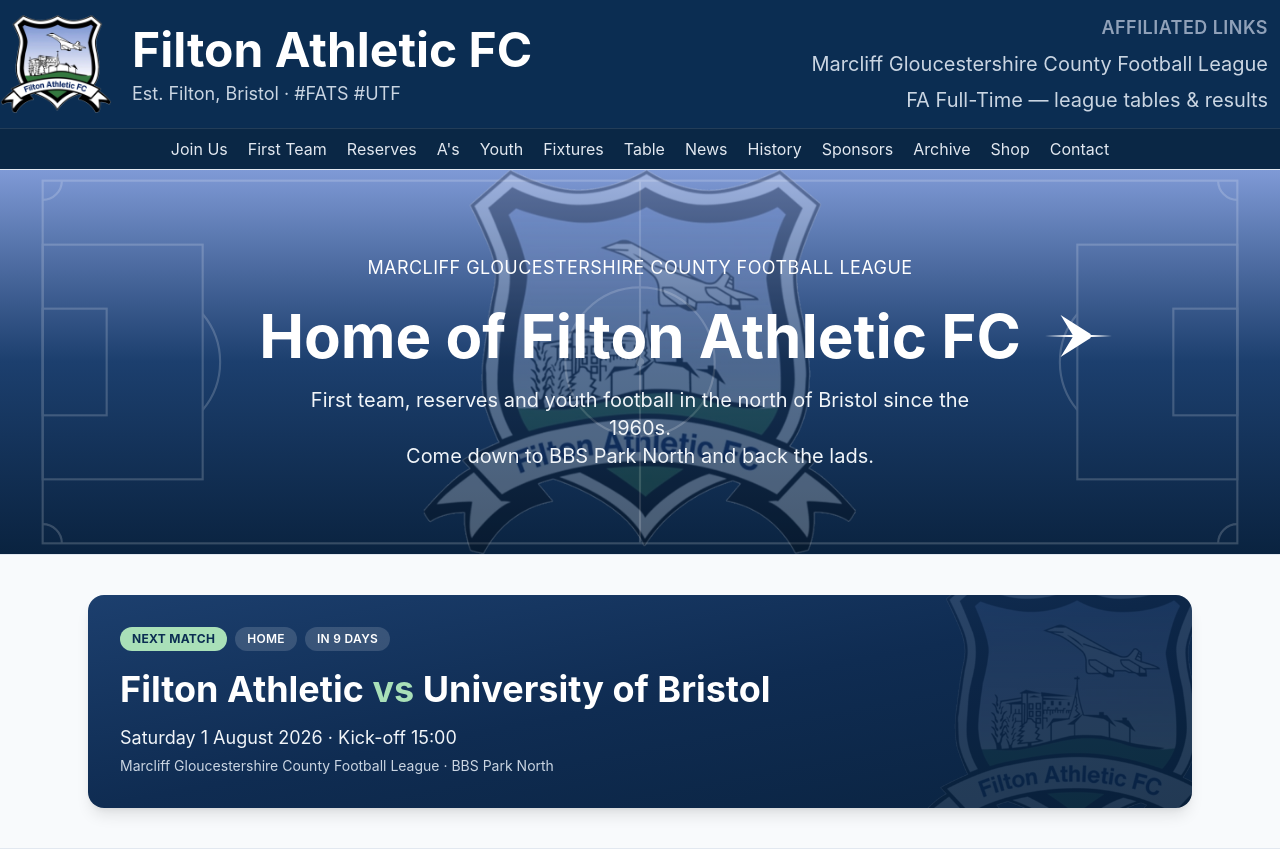
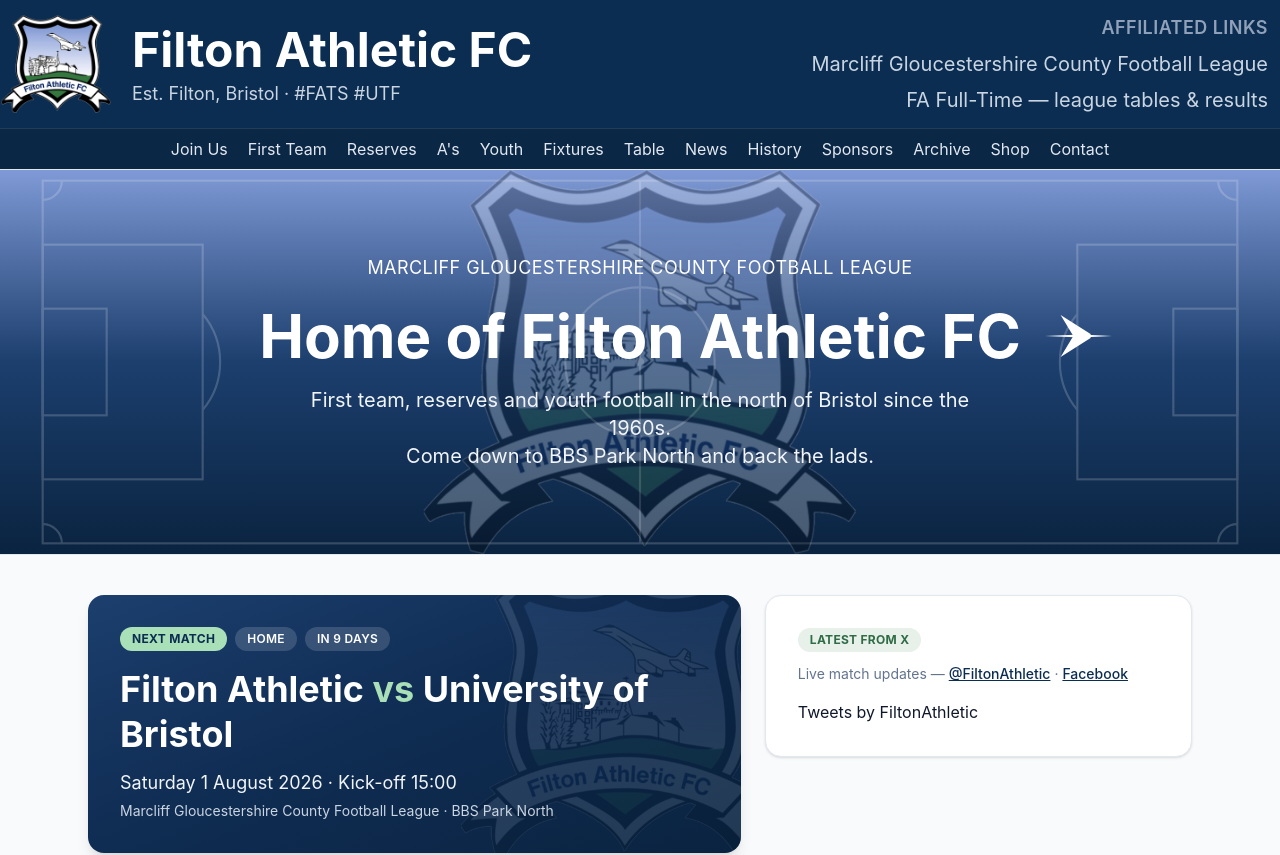
Before and after one commit to addyap/filton-athletic-fc, a React (Vite) app: page / in a window 1280 px wide. Shown: the top 855 px of the page. Built offline with nearby package versions, Linux system fonts and the light colour scheme.

Commit message:
Add live X timeline widget alongside Next Match banner
Embeds the official X (Twitter) timeline widget for @FiltonAthletic
next to the Next Match card via a new MatchStrip `sidebar` prop, so
live match updates sit at the same visual level as the next fixture.

```diff
--- a/src/components/MatchStrip.tsx
+++ b/src/components/MatchStrip.tsx
@@ -1,4 +1,4 @@
-import { useEffect, useState } from 'react'
+import { useEffect, useState, type ReactNode } from 'react'
 import { Link } from 'react-router-dom'
 import crestTrimmed from '../assets/img/filton-athletic-crest-trimmed.webp'
 import {
@@ -36,7 +36,8 @@
   return `In ${days} days`
 }
 
-function MatchStrip() {
+/** `sidebar` renders alongside the Next Match card — e.g. the X timeline — at the same visual level. */
+function MatchStrip({ sidebar }: { sidebar?: ReactNode }) {
   const next = nextFirstTeamFixture
   const last = lastFirstTeamResult
 
@@ -50,8 +51,8 @@
   if (!next && !last) {
     return (
       <section aria-label="Season status" className="border-b border-slate-200 bg-slate-50">
-        <div className="mx-auto max-w-6xl px-4 py-8 sm:px-6">
-          <div className="rounded-xl border border-[#0b2d52] bg-[#0b2d52] p-5 text-center text-white sm:p-6">
+        <div className={`mx-auto max-w-6xl gap-6 px-4 py-8 sm:px-6 ${sidebar ? 'grid sm:grid-cols-5 sm:items-start' : ''}`}>
+          <div className={`rounded-xl border border-[#0b2d52] bg-[#0b2d52] p-5 text-center text-white sm:p-6 ${sidebar ? 'sm:col-span-3' : ''}`}>
             <span className="text-xs font-semibold uppercase tracking-wide text-[#a9e0b8]">
               2026/27 season
             </span>
@@ -65,19 +66,21 @@
               .
             </p>
           </div>
+          {sidebar && <div className="sm:col-span-2">{sidebar}</div>}
         </div>
       </section>
     )
   }
 
   const nextProgramme = next ? programmeForFixture(next) : undefined
+  const hasSecondColumn = Boolean(last || sidebar)
 
   return (
     <section aria-label="Latest match information" className="border-b border-slate-200 bg-slate-50">
-      <div className={`mx-auto max-w-6xl gap-6 px-4 py-10 sm:px-6 ${last ? 'grid sm:grid-cols-5' : ''}`}>
+      <div className={`mx-auto max-w-6xl gap-6 px-4 py-10 sm:px-6 ${hasSecondColumn ? 'grid sm:grid-cols-5 sm:items-start' : ''}`}>
         {next && (
           <div
-            className={`relative overflow-hidden rounded-2xl bg-gradient-to-br from-[#1c3f6e] via-[#0f2c52] to-[#0a2340] text-white shadow-lg ${last ? 'sm:col-span-3' : ''}`}
+            className={`relative overflow-hidden rounded-2xl bg-gradient-to-br from-[#1c3f6e] via-[#0f2c52] to-[#0a2340] text-white shadow-lg ${hasSecondColumn ? 'sm:col-span-3' : ''}`}
           >
             <img
               src={crestTrimmed}
@@ -121,8 +124,10 @@
           </div>
         )}
 
+        {hasSecondColumn && (
+          <div className={`flex flex-col gap-6 ${next ? 'sm:col-span-2' : ''}`}>
             {last && (
-          <div className={`flex flex-col rounded-2xl border border-slate-200 bg-white p-6 shadow-sm sm:p-8 ${next ? 'sm:col-span-2' : ''}`}>
+              <div className="flex flex-col rounded-2xl border border-slate-200 bg-white p-6 shadow-sm sm:p-8">
                 <span className="w-fit rounded-full bg-[#e7f0e9] px-3 py-1 text-xs font-bold uppercase tracking-wide text-[#2f6b45]">
                   Last result
                 </span>
@@ -140,6 +145,9 @@
                 {last.scorers && <p className="mt-2 text-sm text-slate-600">{last.scorers}</p>}
               </div>
             )}
+            {sidebar}
+          </div>
+        )}
       </div>
     </section>
   )
--- /dev/null
+++ b/src/components/XTimeline.tsx
@@ -0,0 +1,57 @@
+import { useEffect, useRef } from 'react'
+
+declare global {
+  interface Window {
+    twttr?: { widgets: { load: (el?: HTMLElement) => void } }
+  }
+}
+
+const WIDGETS_SRC = 'https://platform.twitter.com/widgets.js'
+
+/** Embeds X's official timeline widget for a given handle (no API key needed). */
+function XTimeline({ handle, tweetLimit = 4 }: { handle: string; tweetLimit?: number }) {
+  const containerRef = useRef<HTMLDivElement>(null)
+
+  useEffect(() => {
+    const container = containerRef.current
+    if (!container) return
+
+    function render() {
+      if (window.twttr && container) window.twttr.widgets.load(container)
+    }
+
+    if (window.twttr) {
+      render()
+      return
+    }
+
+    const existing = document.querySelector<HTMLScriptElement>(`script[src="${WIDGETS_SRC}"]`)
+    if (existing) {
+      existing.addEventListener('load', render)
+      return () => existing.removeEventListener('load', render)
+    }
+
+    const script = document.createElement('script')
+    script.src = WIDGETS_SRC
+    script.async = true
+    script.addEventListener('load', render)
+    document.body.appendChild(script)
+    return () => script.removeEventListener('load', render)
+  }, [handle])
+
+  return (
+    <div ref={containerRef}>
+      <a
+        className="twitter-timeline"
+        data-height="600"
+        data-tweet-limit={tweetLimit}
+        data-chrome="noheader nofooter noborders transparent"
+        href={`https://twitter.com/${handle}?ref_src=twsrc%5Etfw`}
+      >
+        Tweets by {handle}
+      </a>
+    </div>
+  )
+}
+
+export default XTimeline
--- a/src/pages/Home.tsx
+++ b/src/pages/Home.tsx
@@ -19,6 +19,7 @@
 import PitchBackdrop from '../components/PitchBackdrop'
 import ConcordeMark from '../components/ConcordeMark'
 import MatchStrip from '../components/MatchStrip'
+import XTimeline from '../components/XTimeline'
 import SectionHeading from '../components/SectionHeading'
 import FixturesSection from '../components/sections/FixturesSection'
 import TableSection from '../components/sections/TableSection'
@@ -86,7 +87,38 @@
         </div>
       </section>
 
-      <MatchStrip />
+      <MatchStrip
+        sidebar={
+          <div className="flex flex-col rounded-2xl border border-slate-200 bg-white p-6 shadow-sm sm:p-8">
+            <span className="w-fit rounded-full bg-[#e7f0e9] px-3 py-1 text-xs font-bold uppercase tracking-wide text-[#2f6b45]">
+              Latest from X
+            </span>
+            <p className="mt-3 text-sm text-slate-500">
+              Live match updates &mdash;{' '}
+              <a
+                className="font-medium text-[#0b2d52] underline"
+                href="https://x.com/FiltonAthletic"
+                target="_blank"
+                rel="noreferrer"
+              >
+                @FiltonAthletic
+              </a>
+              {' · '}
+              <a
+                className="font-medium text-[#0b2d52] underline"
+                href="https://www.facebook.com/FiltonAthleticFC"
+                target="_blank"
+                rel="noreferrer"
+              >
+                Facebook
+              </a>
+            </p>
+            <div className="mt-4">
+              <XTimeline handle="FiltonAthletic" tweetLimit={3} />
+            </div>
+          </div>
+        }
+      />
 
       {/* Join Us */}
       <section id="join" className="border-b border-slate-200 bg-white">
```
Lines whose indentation alone changed are shown as unchanged.
